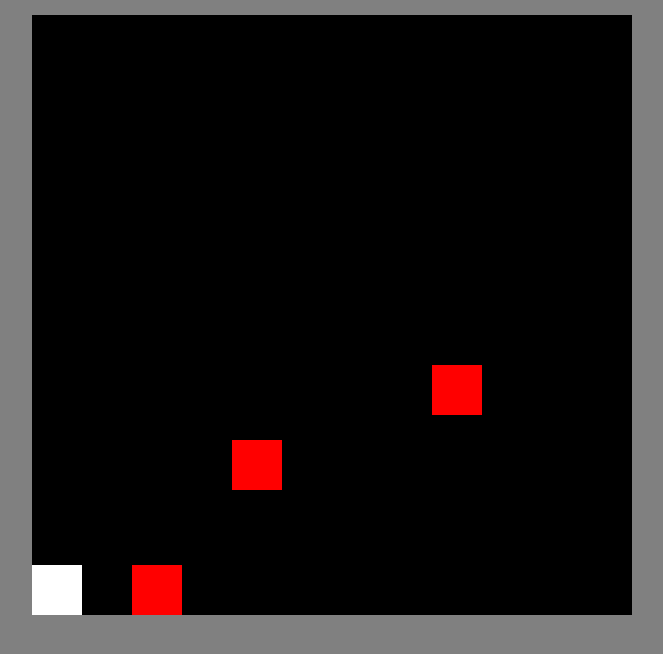
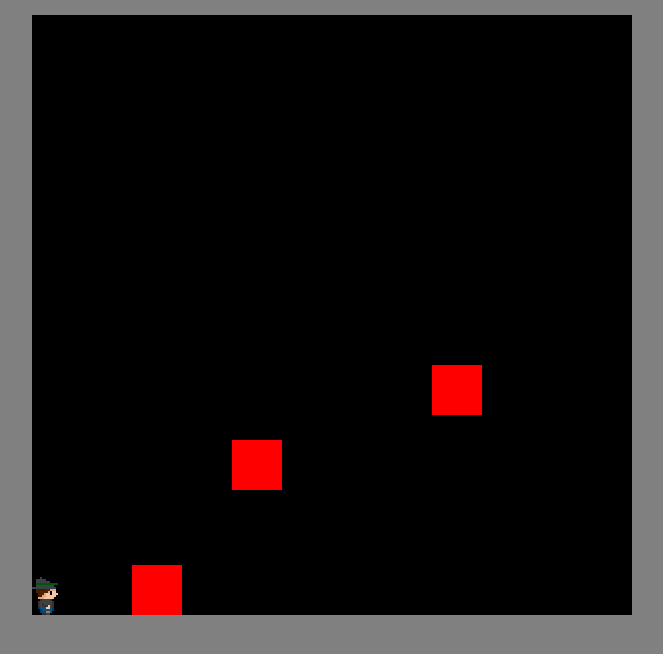
Before and after one commit to allknowingfrog/stompy-tutorial, a plain HTML site: page index.html in a window 1280 px wide. Shown: the whole page, without its empty margins (308-971 px from the left). Drawn offline with Linux system fonts and the light colour scheme.

Commit message:
Add sprites

```diff
--- a/index.html
+++ b/index.html
@@ -4,6 +4,7 @@
         <meta charset='utf-8'>
         <title>Stompy</title>
         <script src='entity.js'></script>
+        <script src='sprite.js'></script>
         <script src='stompy.js'></script>
         <style>
             body {
--- /dev/null
+++ b/sprite.js
@@ -0,0 +1,6 @@
+function sprite(x, y, w, h) {
+    this.x = x;
+    this.y = y;
+    this.width = w;
+    this.height = h;
+}
--- a/stompy.js
+++ b/stompy.js
@@ -9,6 +9,14 @@ var inputs = {
     right: false,
     down: false
 }
+var spritesheet = new Image();
+var sprites = {
+    left: new sprite(30, 38, 30, 38),
+    right: new sprite(0, 0, 30, 38),
+    rightJump: new sprite(30, 0, 30, 38),
+    leftJump: new sprite(0, 38, 30, 38)
+};
+var facingRight = true;
 var platforms = [];
 var timestamp = Date.now();
 
@@ -23,12 +31,14 @@ var GRAVITY = 500;
 var MAX_DELTA = .03;
 
 function init() {
+    spritesheet.src = 'hatguy.png';
+
     canvas = document.getElementById('canvas');
     canvas.width = 600;
     canvas.height = 600;
     ctx = canvas.getContext('2d');
 
-    player = new entity(0, 0, 50, 50);
+    player = new entity(0, 0, 30, 38);
 
     platforms.push(new entity(100, 550, 50, 50));
     platforms.push(new entity(200, 425, 50, 50));
@@ -152,8 +162,28 @@ function handleCollision() {
 function updateCanvas() {
     ctx.clearRect(0, 0, canvas.width, canvas.height);
 
-    ctx.fillStyle = 'white';
-    ctx.fillRect(player.x, player.y, player.width, player.height);
+    if(player.vx > 0) {
+        facingRight = true;
+    } else if(player.vx < 0) {
+        facingRight = false;
+    }
+
+    var sprite;
+    if(airborn) {
+        if(facingRight) {
+            sprite = sprites.rightJump;
+        } else {
+            sprite = sprites.leftJump;
+        }
+    } else {
+        if(facingRight) {
+            sprite = sprites.right;
+        } else {
+            sprite = sprites.left;
+        }
+    }
+
+    ctx.drawImage(spritesheet, sprite.x, sprite.y, sprite.width, sprite.height, player.x, player.y, player.width, player.height);
 
     ctx.fillStyle = 'red';
     var platform;
```
Also changed, not shown: hatguy.png (added).
